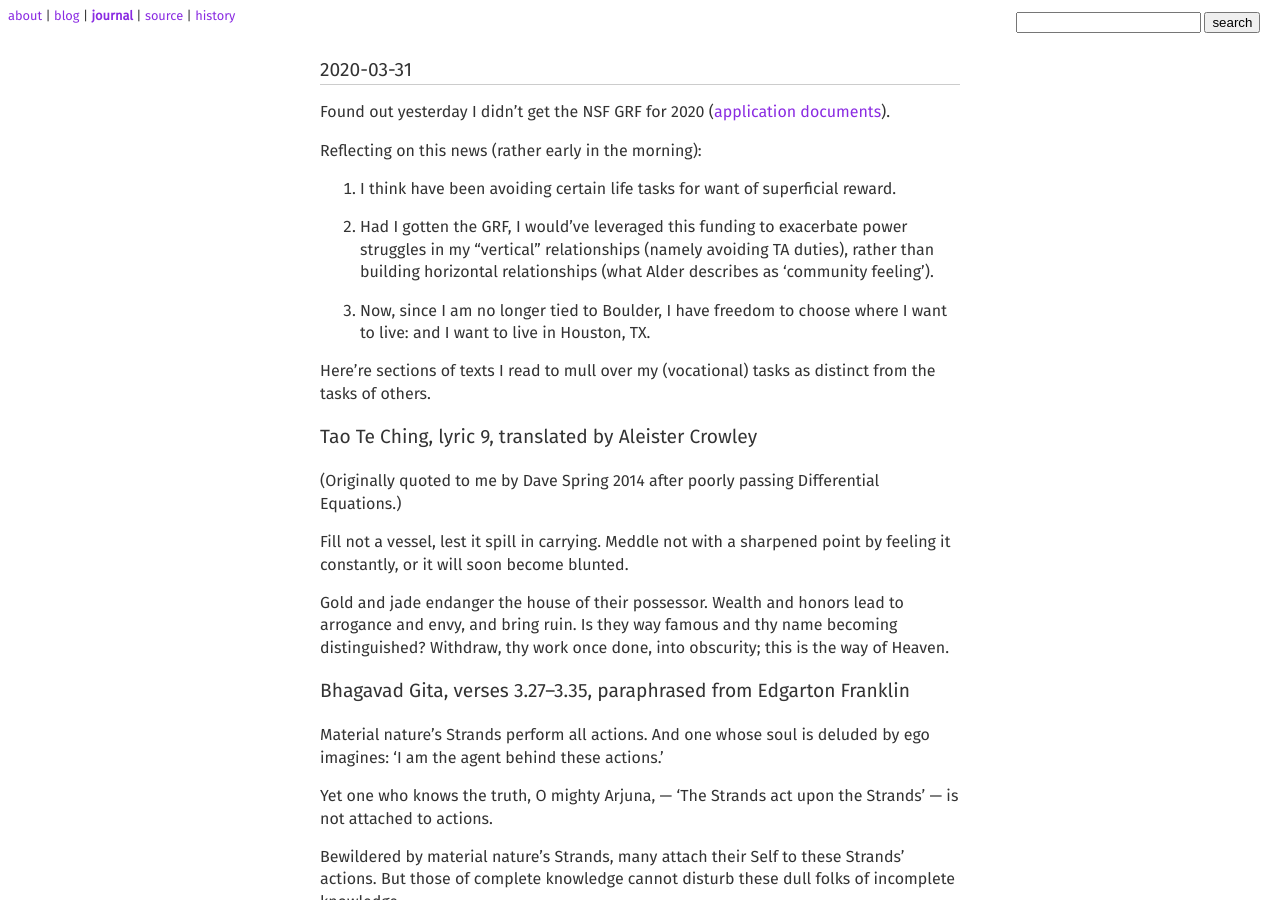
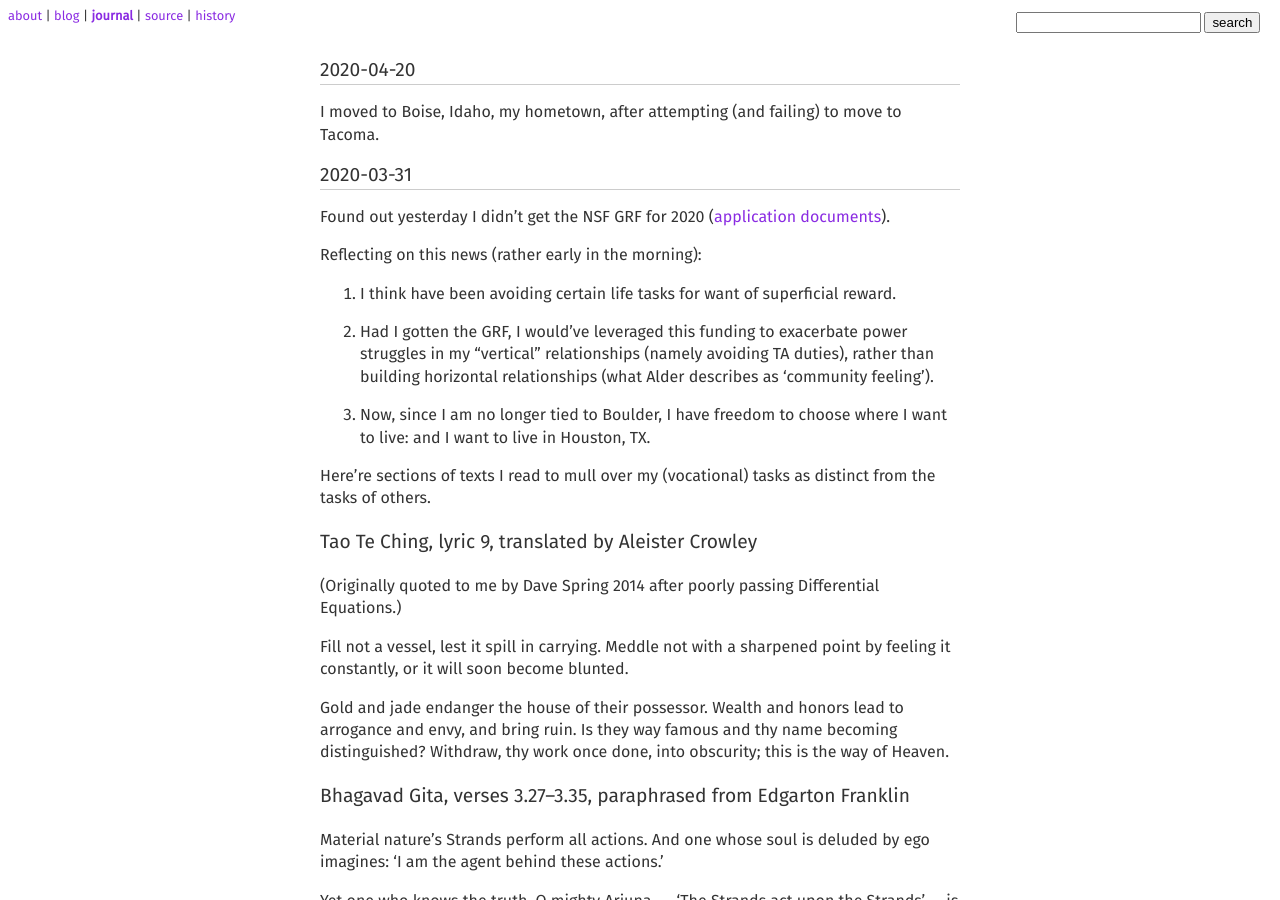
Before and after one commit to coltongrainger/journal, a Jekyll site: the page built from index.md, in a window 1280 px wide and 900 px high. Built offline with Jekyll 4.4.1, drawn with Linux system fonts in a browser that asks for light colours; our own code applies the rules of GitHub Pages for plain Markdown files; formulas are drawn with MathJax 3.

Commit message:
Tacoma move.

```diff
--- a/index.md
+++ b/index.md
@@ -3,6 +3,10 @@ title: journal
 author: Colton Grainger
 bibliography: /home/colton/coltongrainger.bib
 ---
+
+## 2020-04-20
+
+I moved to Boise, Idaho, my hometown, after attempting (and failing) to move to Tacoma.
 
 ## 2020-03-31
 
```
